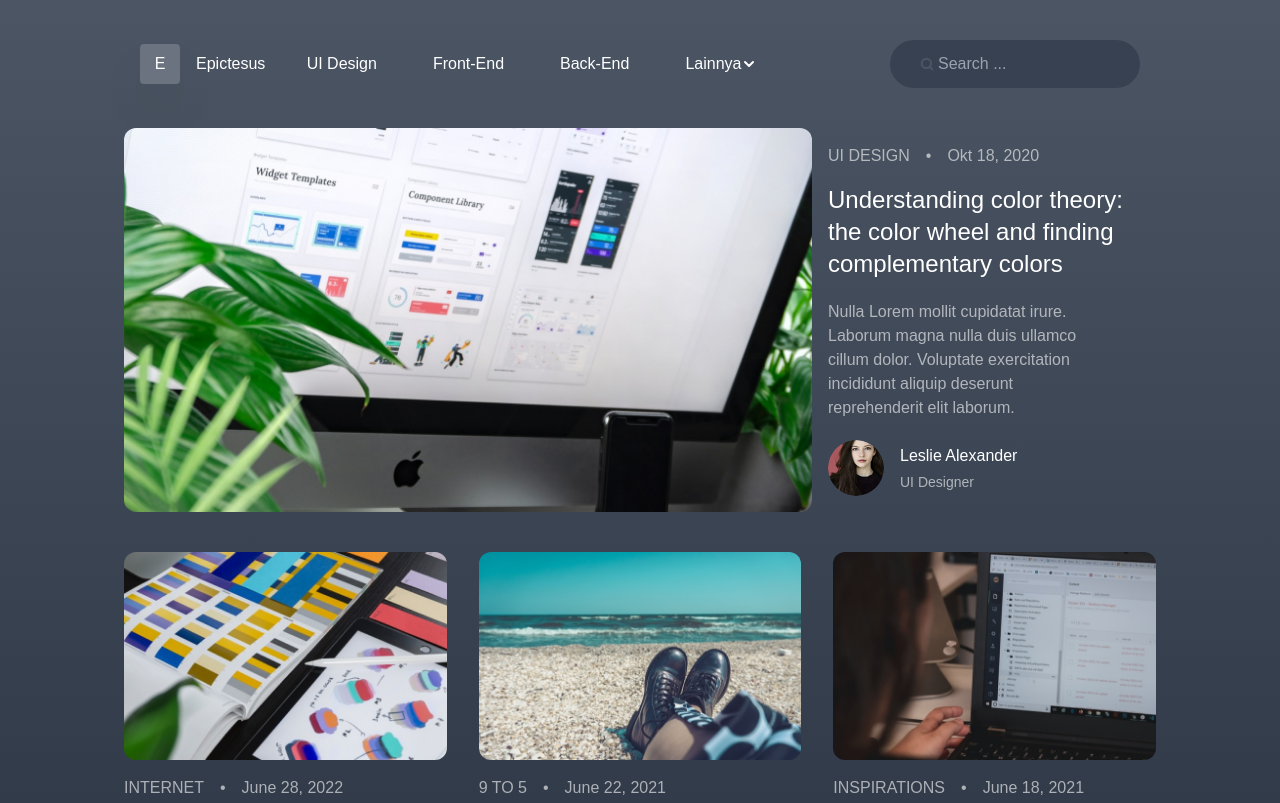
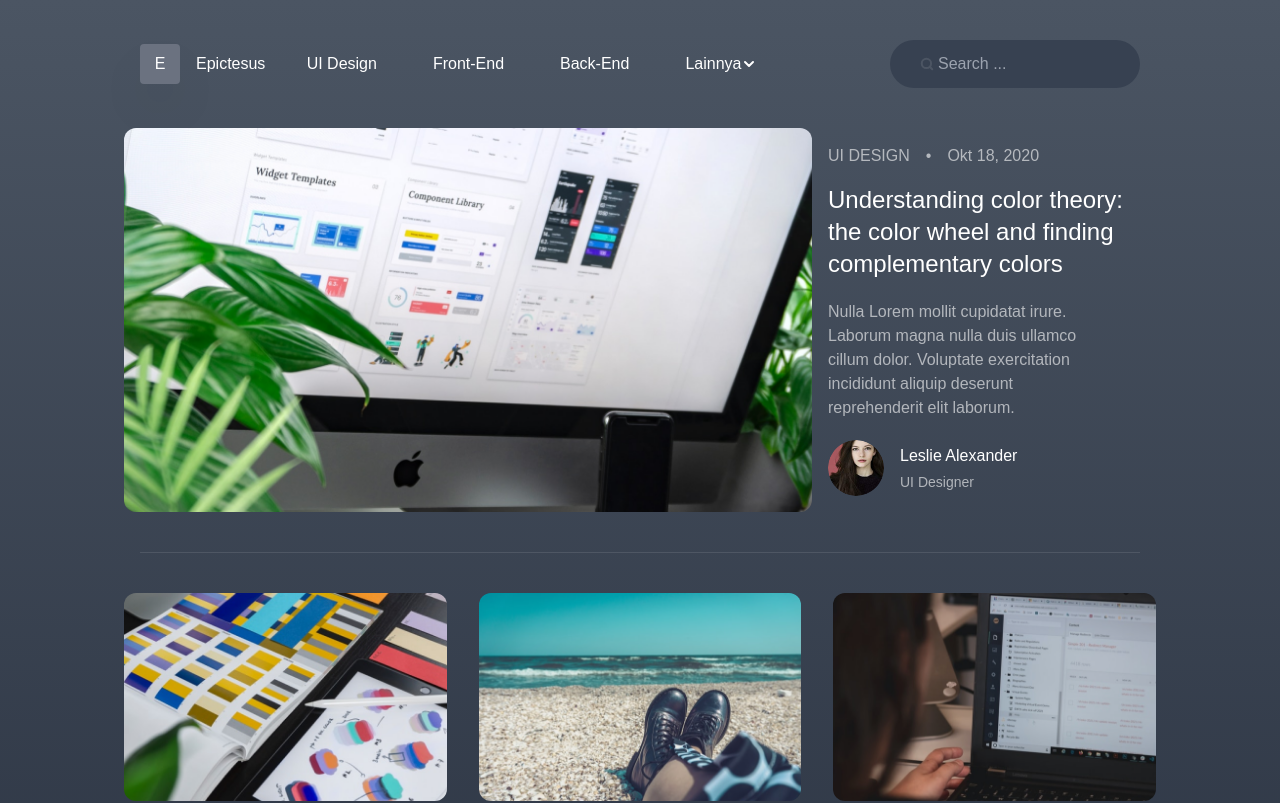
Before and after one commit to Alinurrr/epictesus-nextjs-blog, a Next.js app: page / in a window 1280 px wide. Shown: the top 803 px of the page. Built offline with nearby package versions, Linux system fonts and the light colour scheme.

Commit message:
fixed for featured post component

```diff
--- a/pages/component/FeaturedPost.js
+++ b/pages/component/FeaturedPost.js
@@ -6,7 +6,7 @@ export default function FeaturedPost() {
   return (
     <article>
       <div className="flex flex-wrap -mx-4 items-center">
-        <div className="px-4 lg:w-8/12 md:w-7/12 w-full sm:h-96 h-60 relative">
+        <div className="px-4 lg:w-8/12 md:w-7/12 w-full sm:h-96 h-60 relative mb-4 md:mb-0">
           <Image
             src="/featured-thumbnail.png" alt="featured thumbnail" className='rounded-xl '
             layout="fill"
@@ -26,6 +26,7 @@ export default function FeaturedPost() {
           />
         </div>
       </div>
+      <hr className='border-white/10 mt-10' />
     </article >
   )
 }
```
